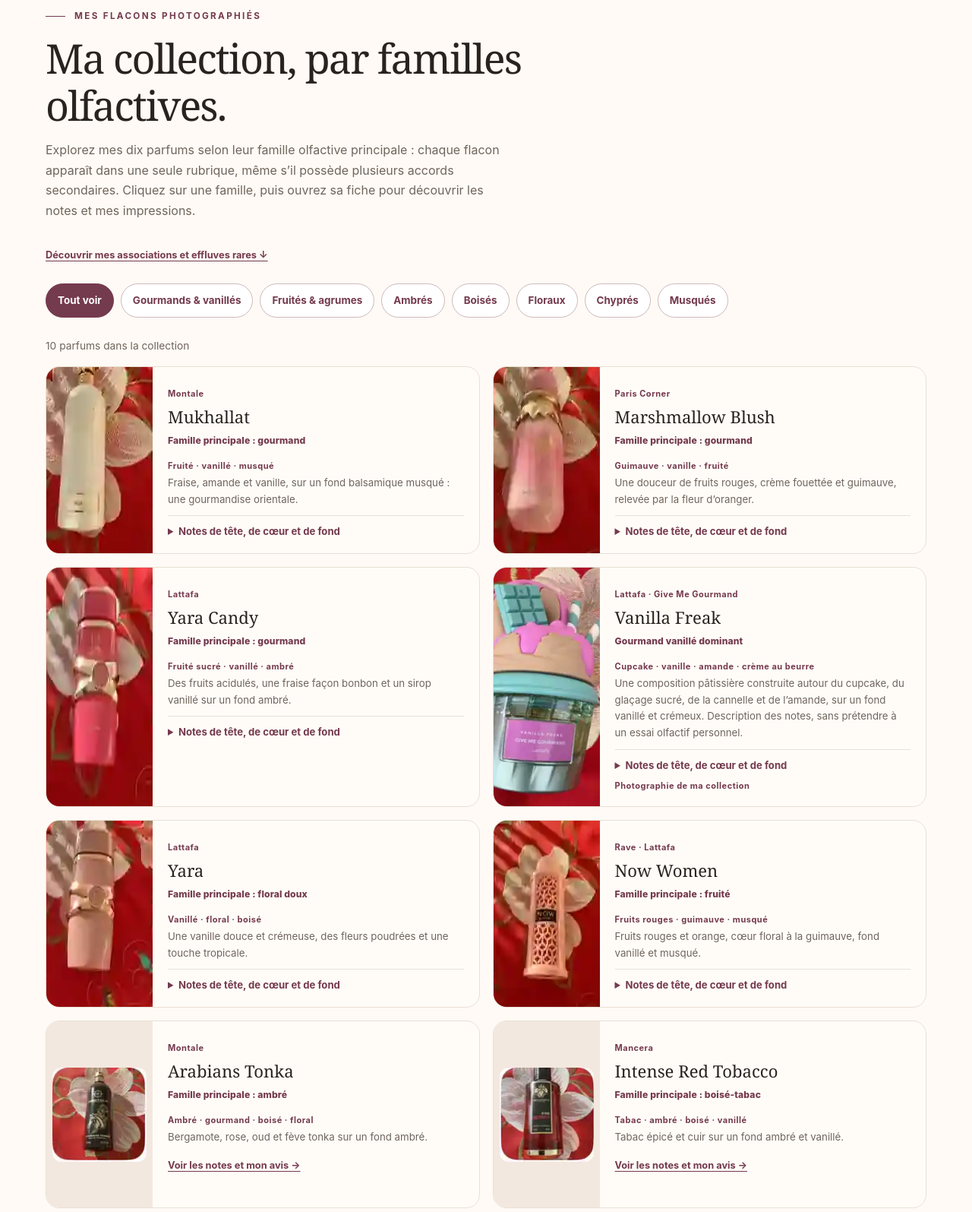
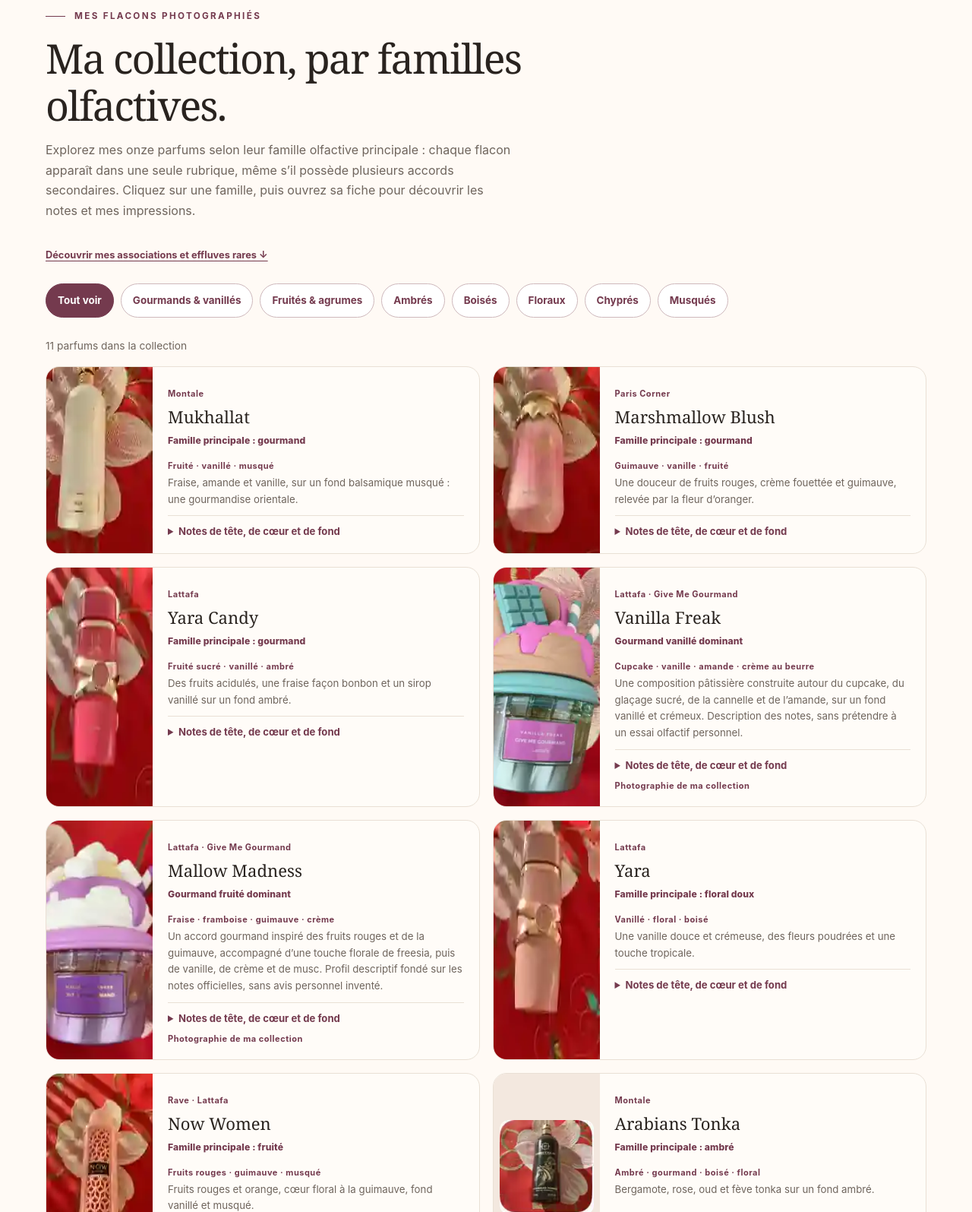
Before and after one commit to Titiaparfum/Parfum-Titia., a plain HTML site: page index.html in a window 1280 px wide. Shown: the part 4711-6306 px from the top of the page at 76% size. Drawn offline with Linux system fonts and the light colour scheme.

Commit message:
Ajouter Mallow Madness avec photographie personnelle, notes officielles et fiche bilingue

```diff
--- a/index.html
+++ b/index.html
@@ -168,6 +168,7 @@
     .collection-photo.photo-3{background-position-x:75%}
     .collection-photo.photo-4{background-position-x:100%}
     .collection-photo.photo-vanilla-freak{background-image:url("vanilla-freak-lattafa.webp");background-size:cover;background-position:center;background-color:#ead6db}
+    .collection-photo.photo-mallow-madness{background-image:url("mallow-madness-lattafa.webp");background-size:cover;background-position:center;background-color:#e6d8ee}
     /* Quatre photographies du carnet intégrées au classement olfactif. */
     .collection-photo.featured-photo{display:grid;place-items:center;background-image:none;background-color:#f3e8df;padding:8px}
     .collection-photo.featured-photo::before{content:"";display:block;width:100%;max-width:180px;aspect-ratio:1;background-image:url("mes-quatre-parfums.webp");background-repeat:no-repeat;background-size:200% 200%;border-radius:12px}
@@ -581,7 +582,7 @@
         <div class="collection-head">
           <span class="eyebrow"><span class="collection-lang-fr">Mes flacons photographiés</span><span class="collection-lang-en">Photographs from my collection</span></span>
           <h2 id="titre-collection"><span class="collection-lang-fr">Ma collection, par familles olfactives.</span><span class="collection-lang-en">My collection, by fragrance family.</span></h2>
-          <p class="lede"><span class="collection-lang-fr">Explorez mes dix parfums selon leur famille olfactive principale : chaque flacon apparaît dans une seule rubrique, même s’il possède plusieurs accords secondaires. Cliquez sur une famille, puis ouvrez sa fiche pour découvrir les notes et mes impressions.</span><span class="collection-lang-en">Explore my ten fragrances by their main scent family: each bottle appears in just one category, even if it has secondary accords. Choose a family, then open the fragrance details.</span></p>
+          <p class="lede"><span class="collection-lang-fr">Explorez mes onze parfums selon leur famille olfactive principale : chaque flacon apparaît dans une seule rubrique, même s’il possède plusieurs accords secondaires. Cliquez sur une famille, puis ouvrez sa fiche pour découvrir les notes et mes impressions.</span><span class="collection-lang-en">Explore my eleven fragrances by their main scent family: each bottle appears in just one category, even if it has secondary accords. Choose a family, then open the fragrance details.</span></p>
         </div>
         <p><a class="collection-feature-link" href="#accords-rares"><span class="collection-lang-fr">Découvrir mes associations et effluves rares ↓</span><span class="collection-lang-en">Discover creative fragrance pairings ↓</span></a></p>
         <div class="collection-filters" role="group" aria-label="Filtrer ma collection par familles olfactives">
@@ -594,7 +595,7 @@
           <button type="button" class="collection-filter" data-family="chypre" aria-pressed="false"><span class="collection-lang-fr">Chyprés</span><span class="collection-lang-en">Chypre</span></button>
            <button type="button" class="collection-filter" data-family="musque" aria-pressed="false"><span class="collection-lang-fr">Musqués</span><span class="collection-lang-en">Musky</span></button>
         </div>
-        <p class="collection-status" role="status" aria-live="polite" aria-atomic="true"><span id="collection-status-fr" class="collection-lang-fr">10 parfums dans la collection</span><span id="collection-status-en" class="collection-lang-en">10 fragrances in the collection</span></p>
+        <p class="collection-status" role="status" aria-live="polite" aria-atomic="true"><span id="collection-status-fr" class="collection-lang-fr">11 parfums dans la collection</span><span id="collection-status-en" class="collection-lang-en">11 fragrances in the collection</span></p>
         <div class="collection-grid">
           <article class="collection-item" data-family="gourmand">
             <div class="collection-photo photo-0" role="img" aria-label="Flacon Montale Mukhallat photographié dans ma collection"></div>
@@ -660,6 +661,24 @@
                 <p><strong><span class="collection-lang-fr">Cœur</span><span class="collection-lang-en">Heart</span> :</strong> <span class="collection-lang-fr">Cannelle, amande, glaçage au sucre</span><span class="collection-lang-en">Cinnamon, almond, sugar frosting</span></p>
                 <p><strong><span class="collection-lang-fr">Fond</span><span class="collection-lang-en">Base</span> :</strong> <span class="collection-lang-fr">Vanille, musc, crème au beurre</span><span class="collection-lang-en">Vanilla, musk, buttercream</span></p>
                 <a href="https://lattafa.com/product/vanilla-freak/" target="_blank" rel="noopener noreferrer"><span class="collection-lang-fr">Consulter les notes officielles ↗</span><span class="collection-lang-en">See official fragrance notes ↗</span></a>
+              </details>
+              <small class="collection-tag"><span class="collection-lang-fr">Photographie de ma collection</span><span class="collection-lang-en">Photo from my collection</span></small>
+            </div>
+          </article>
+
+          <article class="collection-item" data-family="gourmand" data-perfume-id="mallow-madness" id="fiche-mallow-madness">
+            <div class="collection-photo photo-mallow-madness" role="img" aria-label="Photographie personnelle du flacon Mallow Madness de Lattafa, collection Give Me Gourmand"></div>
+            <div class="collection-copy">
+              <span class="collection-tag">Lattafa · Give Me Gourmand</span>
+              <h3>Mallow Madness</h3>
+              <p class="collection-primary"><span class="collection-lang-fr">Gourmand fruité dominant</span><span class="collection-lang-en">Main family: fruity gourmand</span></p>
+              <span class="collection-tag"><span class="collection-lang-fr">Fraise · framboise · guimauve · crème</span><span class="collection-lang-en">Strawberry · raspberry · marshmallow · cream</span></span>
+              <p><span class="collection-lang-fr">Un accord gourmand inspiré des fruits rouges et de la guimauve, accompagné d’une touche florale de freesia, puis de vanille, de crème et de musc. Profil descriptif fondé sur les notes officielles, sans avis personnel inventé.</span><span class="collection-lang-en">A gourmand composition of red berries and marshmallow with a floral freesia nuance, followed by vanilla, cream and musk. A profile based on the official notes, not a fabricated personal review.</span></p>
+              <details><summary><span class="collection-lang-fr">Notes de tête, de cœur et de fond</span><span class="collection-lang-en">Top, heart and base notes</span></summary>
+                <p><strong><span class="collection-lang-fr">Tête</span><span class="collection-lang-en">Top</span> :</strong> <span class="collection-lang-fr">Fraise, framboise</span><span class="collection-lang-en">Strawberry, raspberry</span></p>
+                <p><strong><span class="collection-lang-fr">Cœur</span><span class="collection-lang-en">Heart</span> :</strong> <span class="collection-lang-fr">Guimauve, freesia</span><span class="collection-lang-en">Marshmallow, freesia</span></p>
+                <p><strong><span class="collection-lang-fr">Fond</span><span class="collection-lang-en">Base</span> :</strong> <span class="collection-lang-fr">Vanille, crème, musc</span><span class="collection-lang-en">Vanilla, cream, musk</span></p>
+                <a href="https://lattafa.com/product/mallow-madness/" target="_blank" rel="noopener noreferrer"><span class="collection-lang-fr">Consulter les notes officielles ↗</span><span class="collection-lang-en">See official fragrance notes ↗</span></a>
               </details>
               <small class="collection-tag"><span class="collection-lang-fr">Photographie de ma collection</span><span class="collection-lang-en">Photo from my collection</span></small>
             </div>
```
Also changed, not shown: mallow-madness-lattafa.webp (added).
